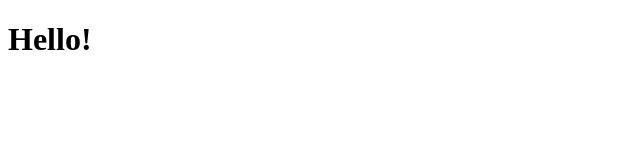
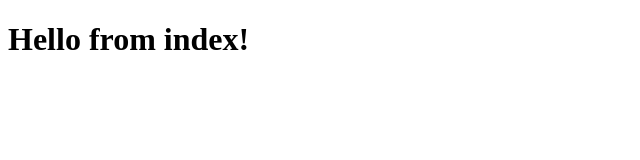
Before and after one commit to HemalVadaliya/Test, a plain HTML site: page index.html in a window 1280 px wide. Shown: the whole page, without its empty margins (0-640 px from the left). Drawn offline with Linux system fonts and the light colour scheme.

```diff
--- a/index.html
+++ b/index.html
@@ -4,6 +4,6 @@
         <title></title>
     </head>
     <body>
-        <h1>Hello!</h1>
+        <h1>Hello from index!</h1>
     </body>
 </html>
```
Also changed, not shown: about.html (+9 -0 lines).
